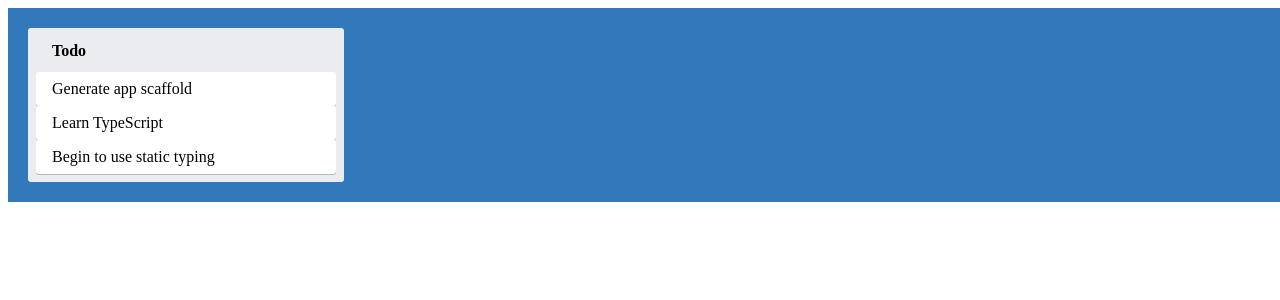
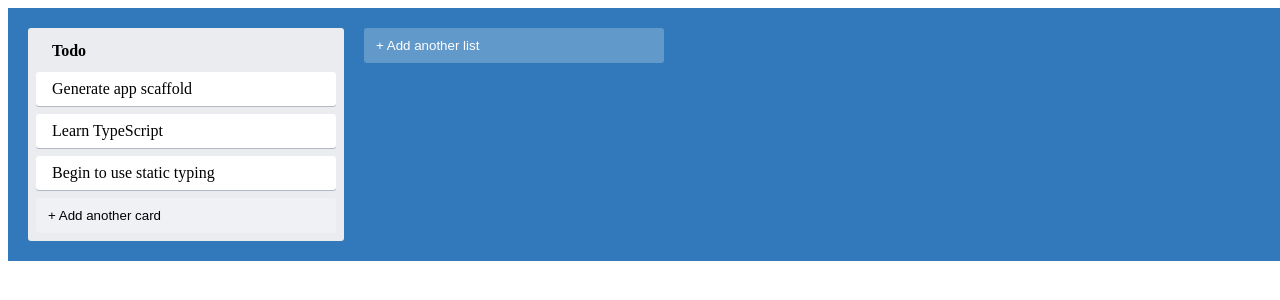
Before and after one commit to ChristinaGaitan/trello-clone, a React (Create React App) app: page / in a window 1280 px wide. Shown: the top 300 px of the page. Built offline with nearby package versions, Linux system fonts and the light colour scheme; the HTML template or start-up script is replaced by a standard one.

Commit message:
Create AddNewItem component

```diff
--- /dev/null
+++ b/src/AddNewItem.tsx
@@ -0,0 +1,23 @@
+import { useState } from 'react'
+import { AddItemButton } from './styles'
+
+type AddNewItemProps = {
+    onAdd(text: string): void // callback function that will be called when we click the Create button
+    toggleButtonText: string
+    dark?: boolean
+}
+
+export const AddNewItem = (props: AddNewItemProps) => {
+    const [showForm, setShowForm] = useState<boolean>(false);
+    const { onAdd, toggleButtonText, dark } = props;
+
+    if (showForm) {
+        // We show item creation from here
+    }
+
+    return (
+        <AddItemButton $dark={dark} onClick={() => setShowForm(true)}>
+            {toggleButtonText}
+        </AddItemButton>
+    )
+}
--- a/src/App.tsx
+++ b/src/App.tsx
@@ -1,10 +1,12 @@
 import React from 'react';
 import { AppContainer } from './styles';
 import { Column } from './Column';
+import { AddNewItem } from './AddNewItem';
 
 export const App = () => {
   return (<AppContainer>
     <Column text="Todo" />
+    <AddNewItem toggleButtonText='+ Add another list' onAdd={console.log} />
   </AppContainer>);
 }
 
--- a/src/Column.tsx
+++ b/src/Column.tsx
@@ -1,5 +1,6 @@
 import { ColumnContainer, ColumnTitle, CardContainer } from "./styles";
 import { Card } from "./Card";
+import { AddNewItem } from "./AddNewItem";
 
 type ColumnProps = {
     text: string
@@ -12,6 +13,7 @@
         <Card text="Generate app scaffold" />
         <Card text="Learn TypeScript" />
         <Card text="Begin to use static typing" />
+        <AddNewItem toggleButtonText='+ Add another card' onAdd={console.log} dark />
       </ColumnContainer>
     )
 }
--- a/src/styles.ts
+++ b/src/styles.ts
@@ -28,9 +28,29 @@
 export const CardContainer = styled.div`
     background-color: #fff;
     cursor: pointer;
-    margin-bottom: 0%.5rem;
+    margin-bottom: 0.5rem;
     padding: 0.5rem 1rem;
     max-width: 300px;
     border-radius: 3px;
     box-shadow: #091e4240 0px 1px 0px 0px;
 `
+
+type AddItemButtonProps = {
+    $dark?: boolean
+}
+
+export const AddItemButton = styled.button<AddItemButtonProps>`
+    background-color: #ffffff3d;
+    border-radius: 3px;
+    border: none;
+    color: ${(props) => (props.$dark ? '#000': '#fff')};
+    cursor: pointer;
+    max-width: 300px;
+    padding: 10px 12px;
+    text-align: left;
+    transition: background 85mx ease-in;
+    width: 100%;
+    &:hover {
+        background-color: #ffffff52;
+    }
+`
```
